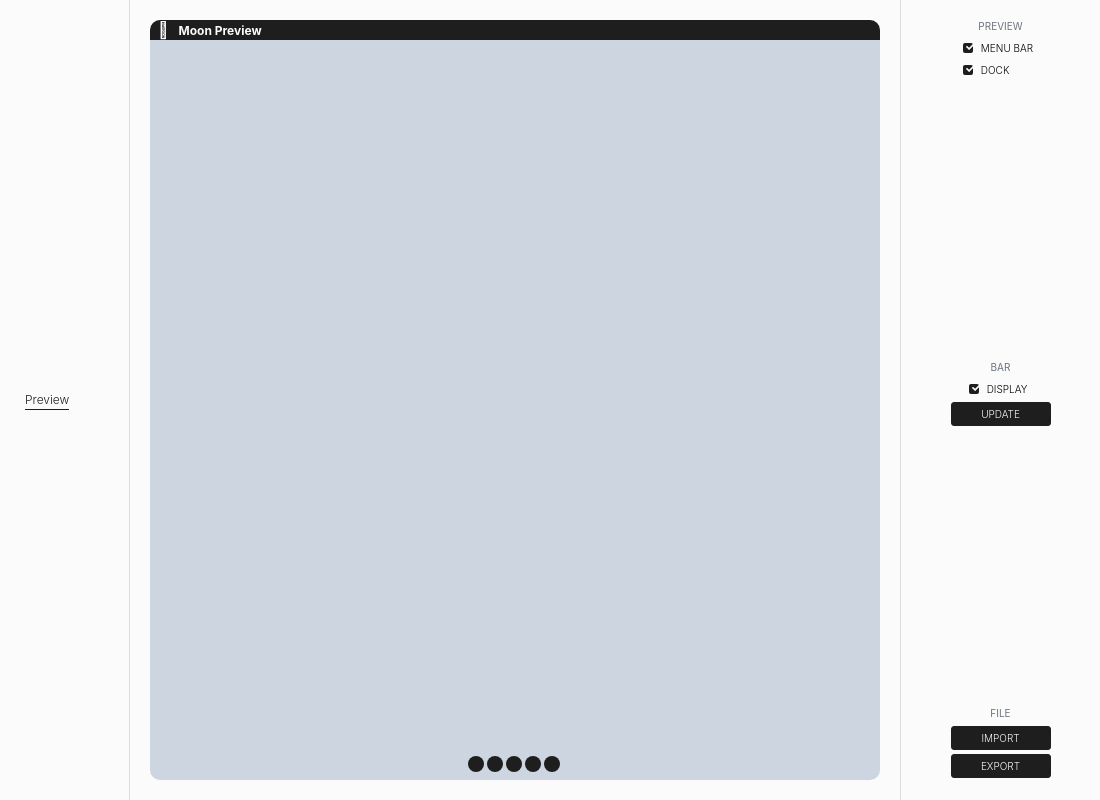
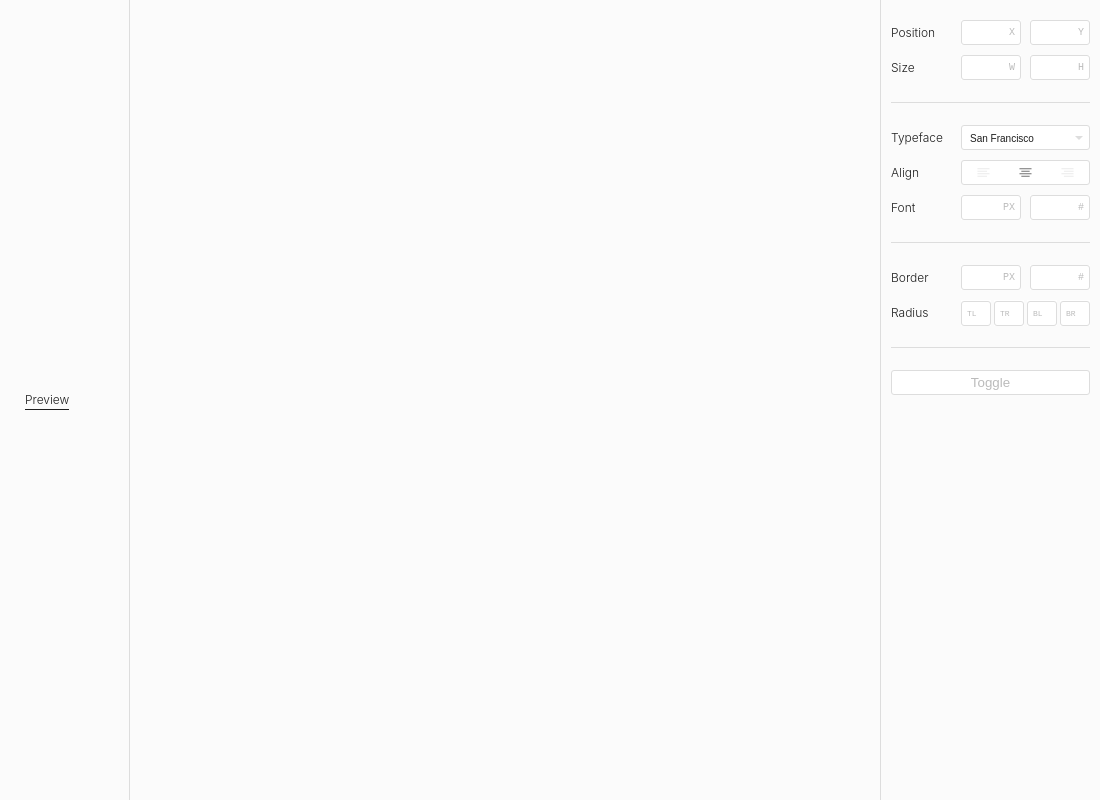
Before and after one commit to jampajeen/Moon, an Electron app: page src/pages/settings/settings.html in a window 1100 px wide. Drawn offline with nearby package versions, Linux system fonts and the light colour scheme; no server answers.

Commit message:
reworked all input UI

```diff
--- a/package.json
+++ b/package.json
@@ -11,7 +11,7 @@
   "license": "MIT",
   "dependencies": {
     "feather-icons": "^4.7.3",
-    "fs-extra": "^6.0.1"
+    "fs-extra": "^7.0.0"
   },
   "devDependencies": {
     "electron": "^2.0.2"
--- /dev/null
+++ b/src/css/align.css
@@ -0,0 +1,40 @@
+.align-buttons {
+  flex-basis: 100%;
+  display: flex;
+  flex-direction: row;
+  justify-content: space-between;
+  align-items: stretch;
+  border: 1px solid var(--gray-2);
+  border-radius: 3px;
+  height: 25px;
+}
+
+.align-buttons:hover {
+  cursor: pointer;
+}
+
+.align-buttons > div {
+  flex-basis: 0;
+  flex-grow: 1;
+  display: flex;
+  flex-direction: row;
+  justify-content: center;
+  align-items: center;
+}
+
+.align-buttons > div:active {
+  background: var(--gray-1);
+}
+
+.align-buttons > div.selected > svg {
+  color: var(--fg);
+}
+
+.align-buttons > div > svg {
+  transition: color var(--time);
+}
+
+.align-buttons > div:hover > svg {
+  color: var(--fg);
+  transition: color var(--time);
+}
--- /dev/null
+++ b/src/css/button.css
@@ -0,0 +1,31 @@
+button {
+  height: 25px;
+  width: 100%;
+  border-radius: 3px;
+  border: 1px solid var(--gray-2);
+  background: var(--white);
+  color: var(--gray-3);
+  outline: none;
+  transition: background, color var(--time);
+}
+
+button > * {
+  color: var(--gray-3);
+  transition: color var(--time);
+}
+
+button:hover,
+button:hover > *,
+button:focus-within {
+  color: var(--fg);
+  transition: color var(--time);
+}
+
+button:hover {
+  cursor: pointer;
+}
+
+button:active {
+  background: var(--gray-1);
+  transition: background var(--time);
+}
--- /dev/null
+++ b/src/css/dropdown.css
@@ -0,0 +1,57 @@
+.dropdown {
+  position: relative;
+  padding: 0;
+  margin: 0;
+  border: 1px solid var(--gray-2);
+  width: 100%;
+  max-width: 130px;
+  height: 25px;
+  border-radius: 3px;
+  overflow: hidden;
+  background: var(--white);
+  font-weight: 300;
+}
+
+.dropdown:hover,
+.dropdown > select:hover {
+  cursor: pointer;
+}
+
+.dropdown:hover::after,
+.dropdown:focus-within::after {
+  border-top-color: var(--black);
+  transition: border var(--time);
+}
+
+.dropdown::after {
+  content: "";
+  position: absolute;
+  right: 6px;
+  top: 10px;
+  height: 0;
+  width: 0;
+  border-bottom: none;
+  border-left: 4px solid transparent;
+  border-right: 4px solid transparent;
+  border-top: 4px solid var(--gray-2);
+  transition: border var(--time);
+}
+
+.dropdown > select {
+  color: var(--fg);
+  font-size: 10px;
+  font-weight: 300;
+  padding: 5px 8px;
+  width: 100%;
+  height: 100%;
+  border: 0;
+  border-radius: 3px;
+  box-shadow: none;
+  background: transparent;
+  background-image: none;
+  -webkit-appearance: none;
+}
+
+.dropdown > select:focus {
+  outline: none;
+}
--- /dev/null
+++ b/src/css/input.css
@@ -0,0 +1,58 @@
+.content {
+  display: flex;
+  flex-direction: row;
+  justify-content: space-between;
+  align-items: center;
+}
+
+.content > div {
+  background: var(--white);
+}
+
+.input-text {
+  position: relative;
+  width: 60px;
+}
+
+.input-text.small {
+  width: 30px;
+}
+
+.input-text.small > input {
+  font-size: 8px;
+  width: 30px;
+}
+
+.input-text.small > span {
+  top: 8px;
+  font-size: 8px;
+}
+
+.input-text > input {
+  font-family: "SF Mono", monospace;
+  background: none;
+  color: var(--fg);
+  border: 1px solid var(--gray-2);
+  border-radius: 3px;
+  width: 60px;
+  height: 25px;
+  outline: none;
+  padding: 5px 13px 5px 5px;
+  transition: border var(--time);
+}
+
+.input-text > input:focus {
+  border: 1px solid var(--fg);
+  transition: border var(--time);
+}
+
+.input-text > span {
+  font-family: "SF Mono", monospace;
+  color: var(--gray-3);
+  font-size: 10px;
+  font-weight: 400;
+  text-transform: uppercase;
+  position: absolute;
+  top: 7px;
+  right: 6px;
+}
--- a/src/index.js
+++ b/src/index.js
@@ -3,6 +3,7 @@ const path = require('path');
 const url = require('url');
 const home = require('os').homedir();
 const fs = require('fs-extra');
+const first = require('first-run');
 
 const { app, BrowserWindow, ipcMain } = electron;
 
--- a/src/pages/settings/settings.css
+++ b/src/pages/settings/settings.css
@@ -1,11 +1,33 @@
 :root {
-  --white: #fbfbfb;
-  --black: #1e1e1e;
-  --gray: #d0d8e2;
-  --gray2: #6c737e;
-  --accent: #cdd5e0;
-  --separator: #ddd;
+  --bg: #fbfbfb;
+  --fg: #1e1e1e;
+  --white: #fff;
+  --black: #000;
+  --gray-1: #fafafa;
+  --gray-2: #ddd;
+  --gray-3: #bbb;
   --time: 200ms;
+}
+
+.dark {
+  --bg: #141414;
+  --fg: #888;
+  --white: #000;
+  --black: #fff;
+  --gray-1: #525252;
+  --gray-2: #2d2d2d;
+  --gray-3: #1e1e1e;
+}
+
+::selection {
+  background: var(--black);
+  color: var(--white);
+}
+
+::placeholder,
+::-webkit-input-placeholder {
+  color: var(--gray-3);
+  transition: color var(--time);
 }
 
 .hide {
@@ -20,7 +42,7 @@
   min-width: 100vw;
   font-family: -apple-system, BlinkMacSystemFont, Segoe UI, Roboto, Oxygen, Ubuntu, Cantarell, Fira Sans, Droid Sans, Helvetica Neue, sans-serif;
   display: grid;
-  grid-template-columns: 130px 1fr 200px;
+  grid-template-columns: 130px 1fr 220px;
   grid-template-rows: 1fr;
   grid-template-areas: "sidebar main footer";
 }
@@ -29,13 +51,13 @@
 
 aside {
   grid-area: sidebar;
-  background: var(--white);
+  background: var(--bg);
   display: flex;
   flex-direction: column;
   justify-content: flex-start;
   align-items: center;
   overflow: auto;
-  border-right: 1px solid var(--separator);
+  border-right: 1px solid var(--gray-2);
 }
 
 aside:hover {
@@ -46,8 +68,8 @@ aside > div {
   -webkit-app-region: no-drag;
   word-wrap: break-word;
   font-size: 12px;
-  background: var(--white);
-  color: var(--black);
+  background: var(--bg);
+  color: var(--fg);
   flex-grow: 1;
   width: 100%;
   height: 100%;
@@ -80,7 +102,7 @@ aside > div:hover .title::after {
   top: 2px;
   width: 0;
   height: 1px;
-  background: var(--black);
+  background: var(--fg);
   transition: width var(--time);
 }
 
@@ -92,7 +114,7 @@ aside > div:hover .title::after {
 
 main {
   grid-area: main;
-  background: var(--white);
+  background: var(--bg);
   display: flex;
   flex-direction: column;
   justify-content: center;
@@ -114,8 +136,8 @@ main {
 .menu-bar {
   width: 100%;
   height: 20px;
-  background: var(--black);
-  color: var(--white);
+  background: var(--fg);
+  color: var(--bg);
   border-radius: 10px 10px 0 0;
   display: flex;
   flex-direction: row;
@@ -148,15 +170,14 @@ main {
   border-radius: 50%;
   width: 16px;
   height: 16px;
-  background-color: var(--black);
+  background-color: var(--fg);
 }
 
 /* ⬢ WIDGET SETTINGS */
 
 .settings {
-  width: 90%;
-  height: 92%;
-  padding: 10px;
+  height: 100%;
+  width: 100%;
   display: flex;
   flex-direction: column;
   justify-content: flex-start;
@@ -166,7 +187,7 @@ main {
 .widget-preview {
   height: 30%;
   width: 100%;
-  border-bottom: 1px solid var(--gray);
+  border-bottom: 1px solid var(--gray-2);
   display: flex;
   flex-direction: row;
   justify-content: center;
@@ -174,8 +195,8 @@ main {
 }
 
 .widget-preview > div {
-  color: var(--white);
-  background: var(--black);
+  color: var(--bg);
+  background: var(--fg);
   width: 50px;
   height: 30px;
   border-radius: 5px;
@@ -273,58 +294,42 @@ main {
   font-weight: bold;
 }
 
-.separator {
-  padding: 5px 0;
-  color: var(--gray2);
-  border-bottom: 1px solid var(--gray);
-}
-
 /* ⬡ FOOTER */
 
 footer {
   -webkit-app-region: no-drag;
   grid-area: footer;
-  background: var(--white);
+  background: var(--bg);
   display: flex;
   flex-direction: column;
-  justify-content: space-between;
-  align-items: center;
-  padding: 20px;
-  border-left: 1px solid var(--separator);
+  justify-content: flex-start;
+  align-items: stretch;
+  padding: 20px 10px;
+  border-left: 1px solid var(--gray-2);
 }
 
 .section {
+  height: 25px;
+  margin-bottom: 10px;
   display: flex;
-  flex-direction: column;
-  justify-content: center;
+  flex-direction: row;
+  justify-content: flex-start;
   align-items: center;
 }
 
-.section > div {
-  display: flex;
-  flex-direction: column;
-  align-items: center;
+.hr {
+  height: 1px;
+  background: var(--gray-2);
 }
 
-.column {
-  flex-direction: column !important;
+.section > div:not(.label) {
+  flex-basis: 0;
+  flex-grow: 1;
 }
 
-.flex-start {
-  align-items: flex-start !important;
+.label {
+  flex-basis: 70px;
+  font-size: 12px;
+  font-weight: 300;
+  color: var(--fg);
 }
-
-.section-content {
-  display: flex;
-  flex-grow: 1;
-  flex-direction: row;
-  justify-content: center;
-  align-items: center;
-}
-
-.section-title {
-  margin-bottom: 5px;
-  font-size: 10px;
-  color: var(--gray2);
-  text-transform: uppercase;
-}
--- a/src/pages/settings/settings.html
+++ b/src/pages/settings/settings.html
@@ -6,7 +6,11 @@
 
     <!-- Stylesheets -->
     <link rel="stylesheet" href="../../css/reset.css">
-    <link rel="stylesheet" href="../../css/components.css">
+    <!-- <link rel="stylesheet" href="../../css/components.css"> -->
+    <link rel="stylesheet" href="../../css/input.css">
+    <link rel="stylesheet" href="../../css/align.css">
+    <link rel="stylesheet" href="../../css/dropdown.css">
+    <link rel="stylesheet" href="../../css/button.css">
     <link rel="stylesheet" href="./settings.css">
   </head>
   <body>
@@ -16,10 +20,147 @@
 
       <main></main>
 
-      <footer></footer>
+      <footer>
+
+        <div class="section">
+          <div class="label">Position</div>
+          <div class="content">
+            <div class="input-text">
+              <input type="text" maxlength="4">
+              <span>X</span>
+            </div>
+            <div class="input-text">
+              <input type="text" maxlength="4">
+              <span>Y</span>
+            </div>
+          </div>
+        </div>
+
+        <div class="section">
+          <div class="label">Size</div>
+          <div class="content">
+            <div class="input-text">
+              <input type="text" maxlength="4">
+              <span>W</span>
+            </div>
+            <div class="input-text">
+              <input type="text" maxlength="4">
+              <span>H</span>
+            </div>
+          </div>
+        </div>
+
+        <div class="section">
+          <div class="hr"></div>
+        </div>
+
+        <div class="section">
+          <div class="label">Typeface</div>
+          <div class="content">
+            <div class="dropdown">
+              <select>
+                <option value="one">San Francisco</option>
+                <option value="two">Hack</option>
+                <option value="three">Arial</option>
+                <option value="three">Arial</option>
+                <option value="three">Arial</option>
+                <option value="three">Arial</option>
+              </select>
+            </div>
+          </div>
+        </div>
+
+        <div class="section">
+          <div class="label">Align</div>
+          <div class="content">
+            <div class="align-buttons">
+              <div class="align-left">
+                <i data-feather="align-left"></i>
+              </div>
+              <div class="align-center selected">
+                <i data-feather="align-center"></i>
+              </div>
+              <div class="align-right">
+                <i data-feather="align-right"></i>
+              </div>
+            </div>
+          </div>
+        </div>
+
+        <div class="section">
+          <div class="label">Font</div>
+          <div class="content">
+            <div class="input-text">
+              <input type="text" maxlength="4">
+              <span>PX</span>
+            </div>
+            <div class="input-text">
+              <input type="text" maxlength="6">
+              <span>#</span>
+            </div>
+          </div>
+        </div>
+
+        <div class="section">
+          <div class="hr"></div>
+        </div>
+
+        <div class="section">
+          <div class="label">Border</div>
+          <div class="content">
+            <div class="input-text">
+              <input type="text" maxlength="4">
+              <span>PX</span>
+            </div>
+            <div class="input-text">
+              <input type="text" maxlength="6">
+              <span>#</span>
+            </div>
+          </div>
+        </div>
+
+        <div class="section">
+          <div class="label">Radius</div>
+          <div class="content">
+            <div class="input-text small">
+              <input type="text" maxlength="2" placeholder="TL">
+              <span></span>
+            </div>
+            <div class="input-text small">
+              <input type="text" maxlength="2" placeholder="TR">
+              <span></span>
+            </div>
+            <div class="input-text small">
+              <input type="text" maxlength="2" placeholder="BL">
+              <span></span>
+            </div>
+            <div class="input-text small">
+              <input type="text" maxlength="2" placeholder="BR">
+              <span></span>
+            </div>
+          </div>
+        </div>
+
+        <div class="section">
+          <div class="hr"></div>
+        </div>
+
+        <div class="section">
+          <button type="button" name="button" id="t">Toggle</button>
+        </div>
+
+
+      </footer>
     </div>
 
     <!-- Scripts -->
     <script type="text/javascript" src="./settings.js"></script>
+    <script type="text/javascript" src="../../../node_modules/feather-icons/dist/feather.min.js"></script>
+    <script type="text/javascript">
+      feather.replace({ height: 15, width: 15, 'stroke-width': 1, color: 'var(--gray-2)' });
+      document.querySelector('#t').addEventListener('click', () => {
+        document.querySelector('.wrapper').classList.toggle('dark');
+      })
+    </script>
   </body>
 </html>
--- a/src/widgets/preview.js
+++ b/src/widgets/preview.js
@@ -63,7 +63,7 @@ const options = `
 `;
 
 const state = {
-  default: true,
+  // default: true,
 };
 
 const Preview = new Widget(
```
Also changed, not shown: 1 other file.
